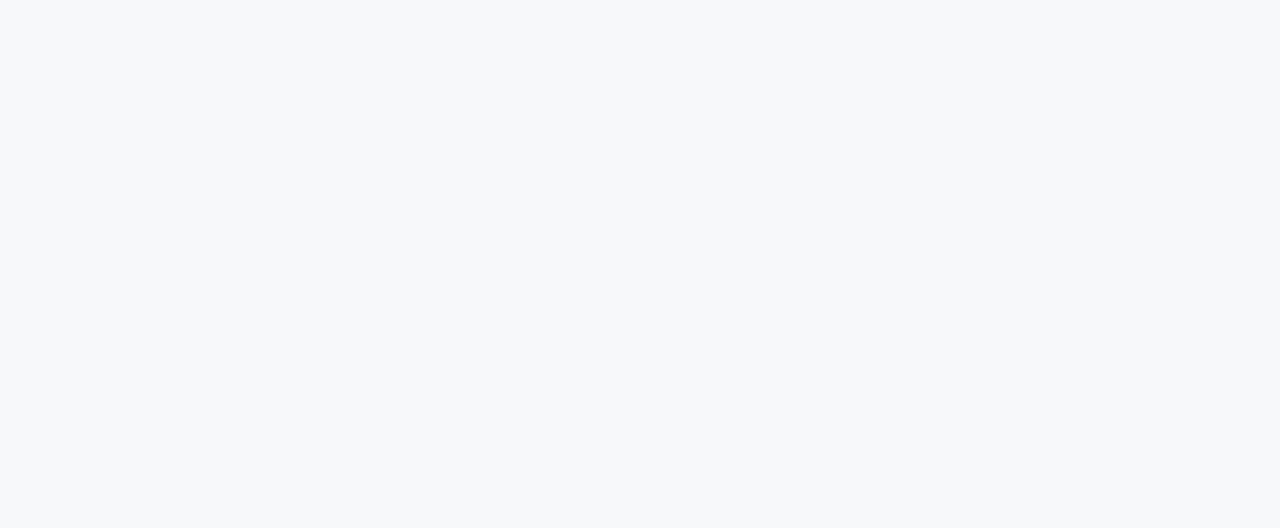
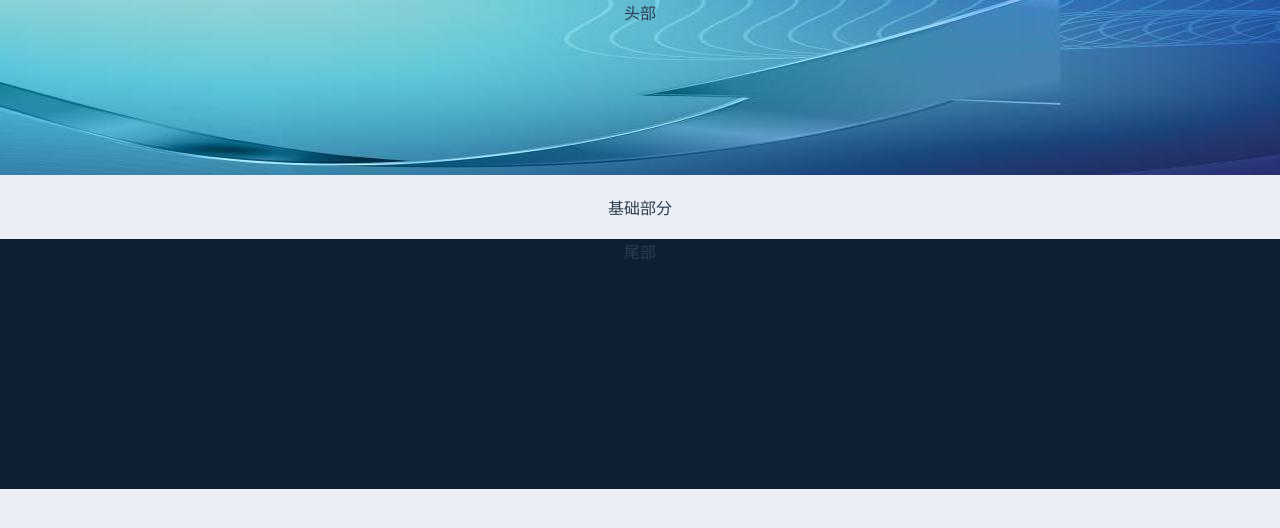
Before and after one commit to l352200/vue-test, a Vue app: page /#/home in a window 1280 px wide. Shown: the top 528 px of the page. Built offline with nearby package versions, Linux system fonts and the light colour scheme.

Commit message:
首页页面结构初步构建

```diff
--- a/src/App.vue
+++ b/src/App.vue
@@ -5,12 +5,12 @@
 </template>
 
 <script>
-import WebSite from './webSite.vue'
+// import WebSite from './webSite.vue'
 
 export default {
   name: 'App',
   components: {
-    WebSite
+    // WebSite
   }
 }
 </script>
@@ -22,6 +22,12 @@ export default {
   -moz-osx-font-smoothing: grayscale;
   text-align: center;
   color: #2c3e50;
-  margin-top: 60px;
+  /* margin-top: 60px; */
+
+}
+html, body {
+    padding: 0;
+    margin: 0;
+    background: rgb(235,238,245);
 }
 </style>
--- /dev/null
+++ b/src/layout/components/Footer/index.vue
@@ -0,0 +1,23 @@
+<template>
+  <div class="app-footer">
+    <div class="footer-container">尾部</div>
+  </div>
+</template>
+
+<script>
+export default {};
+</script>
+
+<style lang="scss" scoped>
+.app-footer {
+  width: 100%;
+  display: flex;
+  justify-content: center;
+  background: #0d2033;
+  .footer-container {
+    width: 1200px;
+    margin: 0 auto;
+    height: 250px;
+  }
+}
+</style>
--- /dev/null
+++ b/src/layout/components/Header/index.vue
@@ -0,0 +1,27 @@
+<template>
+  <div class="app-header-wrapper">
+    <div class="header-container">头部</div>
+  </div>
+</template>
+
+<script>
+export default {};
+</script>
+
+<style lang="scss">
+.app-header-wrapper{
+  width:100%;
+  background-color: #fff;
+  .header-container{
+    width: 100%;
+    height: 175px;
+    background-image: url('../../../assets/images/header-bg.jpg');
+    .header-inner{
+      width: 1200px;
+      height: 175px;
+      margin: 0 auto;
+
+    }
+  }
+}
+</style>
--- /dev/null
+++ b/src/layout/index.vue
@@ -0,0 +1,56 @@
+<template>
+  <div class="home-wrapper">
+    <div class="home-inner">
+      <app-header></app-header>
+      <!-- <nav-bar v-if="showNav"></nav-bar> -->
+      <!-- <div class="breadcrumb-container" v-if="showBread">
+        <breadcrumb />
+      </div> -->
+      <div class="home-container">
+        <div class="main-panel">
+          <keep-alive :include="cachedViews">
+            <router-view :key="$route.fullPath" />
+          </keep-alive>
+        </div>
+      </div>
+      <app-footer></app-footer>
+    </div>
+  </div>
+</template>
+
+<script>
+import AppHeader from "@/layout/components/Header";
+import AppFooter from "@/layout/components/Footer";
+export default {
+  components: {
+    AppHeader,
+    AppFooter
+  },
+  methods:{
+  }
+};
+</script>
+
+<style lang="scss" scoped>
+.home-wrapper {
+  width: 100%;
+  box-sizing: border-box;
+  .breadcrumb-container {
+    width: 1200px;
+    height: 40px;
+    margin: 0 auto;
+    display: flex;
+    flex-flow: row nowrap;
+    align-items: center;
+    padding-left: 15px;
+  }
+  .home-container {
+    display: flex;
+    flex-flow: row nowrap;
+    .main-panel {
+      overflow: hidden;
+      flex-grow: 1;
+    }
+  }
+}
+</style>
--- a/src/router/routes.js
+++ b/src/router/routes.js
@@ -1,15 +1,34 @@
+
+import Layout from '@/layout'
 export const constantRoutes = [{
   path: '/',
-  name: "webSite",
-  component: () =>
-      import ( /* webpackChunkName: "website" */ '../webSite')
-}, // 首页
-{
-  path: '/page/first',
-  name: "first",
-  component: () =>
-      import ( /* webpackChunkName: "register" */ '@/views/page/first')
+  name: "base",
+  component: Layout,
+  redirect: '/home',
+  //   component: () =>
+  //       import ( /* webpackChunkName: "website" */ '../layout')
+  // }, // 首页
+  children: [{
+    path: '/home',
+    name: "home",
+    component: () =>
+        import ( /* webpackChunkName: "register" */ '@/views/home/index')
+  }, {
+    path: '/page/first',
+    name: "first",
+    component: () =>
+        import ( /* webpackChunkName: "register" */ '@/views/page/first')
+    },
+    // 其他路径重置为home
+    {
+    path: ':code',
+    props: true,
+    component: () => import('@/views/home/index'),
+    name: 'home',
+    meta: { title: '首页' }
+  },]
 },
+
 ]
 
 //
--- /dev/null
+++ b/src/views/home/index.vue
@@ -0,0 +1,15 @@
+<template>
+  <div class="app-container">
+    基础部分
+  </div>
+</template>
+
+<script>
+export default {
+
+}
+</script>
+
+<style>
+
+</style>
--- a/src/views/page/first.vue
+++ b/src/views/page/first.vue
@@ -13,7 +13,6 @@ export default {
   },
   methods: {
     request() {
-      console.log(window, "window");
       //type 1
       // config.http({
       //   method: "get",
@@ -35,6 +34,7 @@ export default {
       }
       getUser(params).then(res=>{
         console.log(res,'res');
+          this.$alert(res, "res");
       })
     },
   },
--- a/src/webSite.vue
+++ /dev/null
@@ -1,24 +0,0 @@
-<template>
-  <div>
-    <h1>首页</h1>
-    <el-button @click="handleJump('/page/first')">first</el-button>
-  </div>
-</template>
-
-<script>
-export default {
-  data(){
-    return{
-
-    }
-  },
-  methods:{
-    handleJump(page){
-      this.$router.push(page)
-    }
-  }
-};
-
-  </script>
-
-<style></style>
```
Also changed, not shown: src/assets/images/header-bg.jpg (added).
